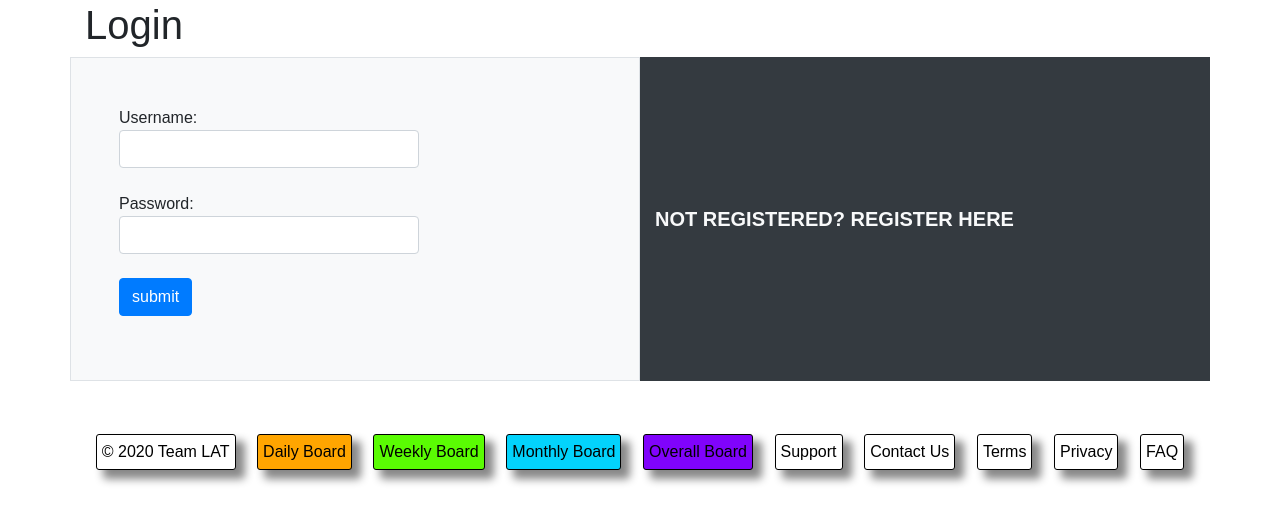
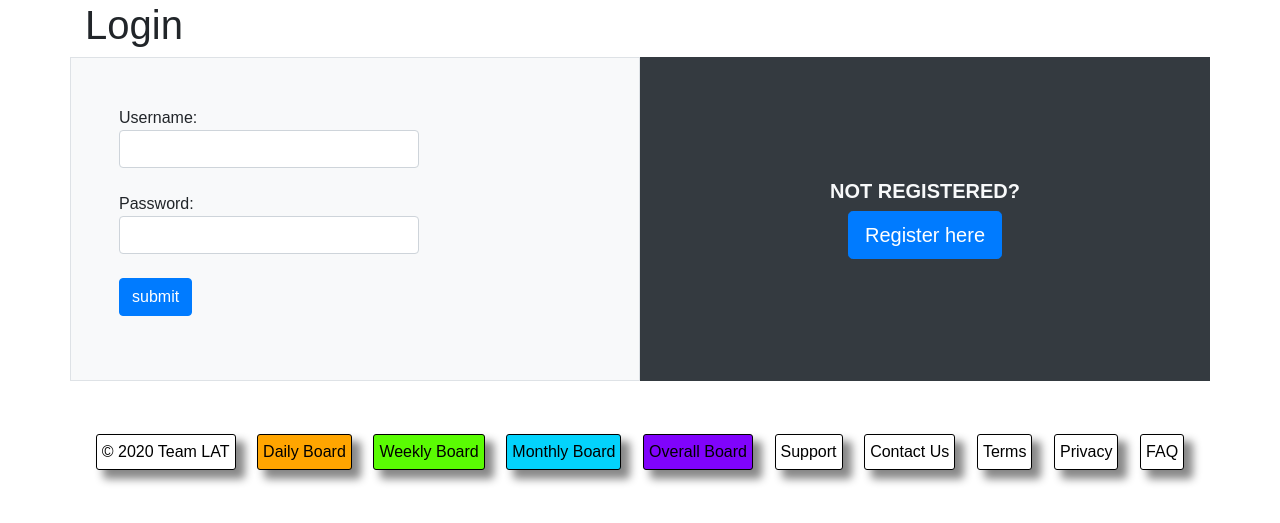
Before and after one commit to classic-arnold/explore-scotland, a Django app: page /login/ in a window 1280 px wide. Shown: the part 212-735 px from the top of the page. Run offline with Django 3.2, Linux system fonts and the light colour scheme; some libraries are stand-ins or nearby versions.

Commit message:
overhaul

```diff
--- a/explore_scotland_app/templates/explore_scotland_app/LogIn.html
+++ b/explore_scotland_app/templates/explore_scotland_app/LogIn.html
@@ -14,8 +14,11 @@
 			<input type="submit" value="submit" />
 		</form>
 	</div>
-	<div class="login-bg col-md-6 d-flex align-items-center bg-dark">
-		<a href="{% url 'explore_scotland_app:register' %}" class="text-light font-weight-bold text-uppercase lead">Not registered? Register here</a>
+	<div class="login-bg col-md-6 d-flex align-items-center justify-content-center bg-dark p-5">
+		<div class="text-center">
+			<h4 class="text-light font-weight-bold text-uppercase lead">Not registered?</h4>
+			<a href="{% url 'explore_scotland_app:register' %}" class="btn btn-primary btn-lg">Register here</a>
+		</div>
 	</div>
 </div>
 
```
